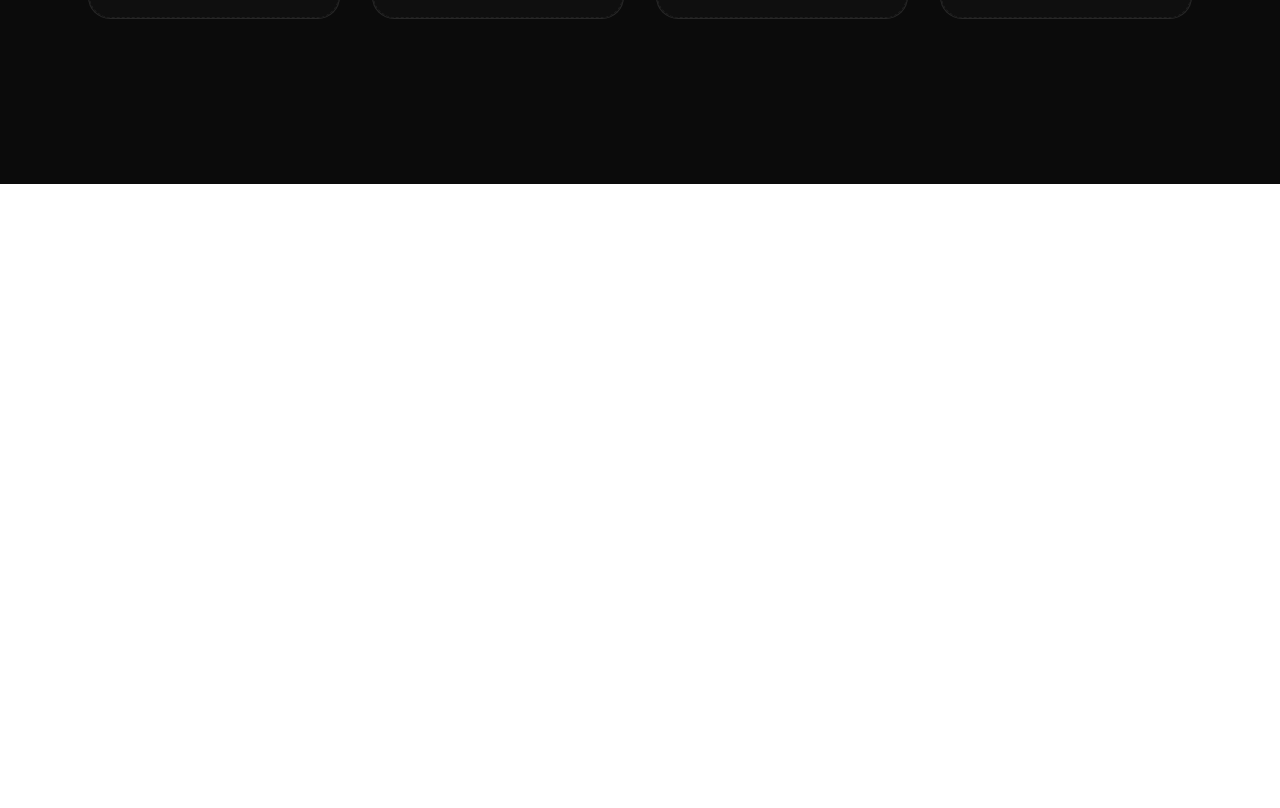
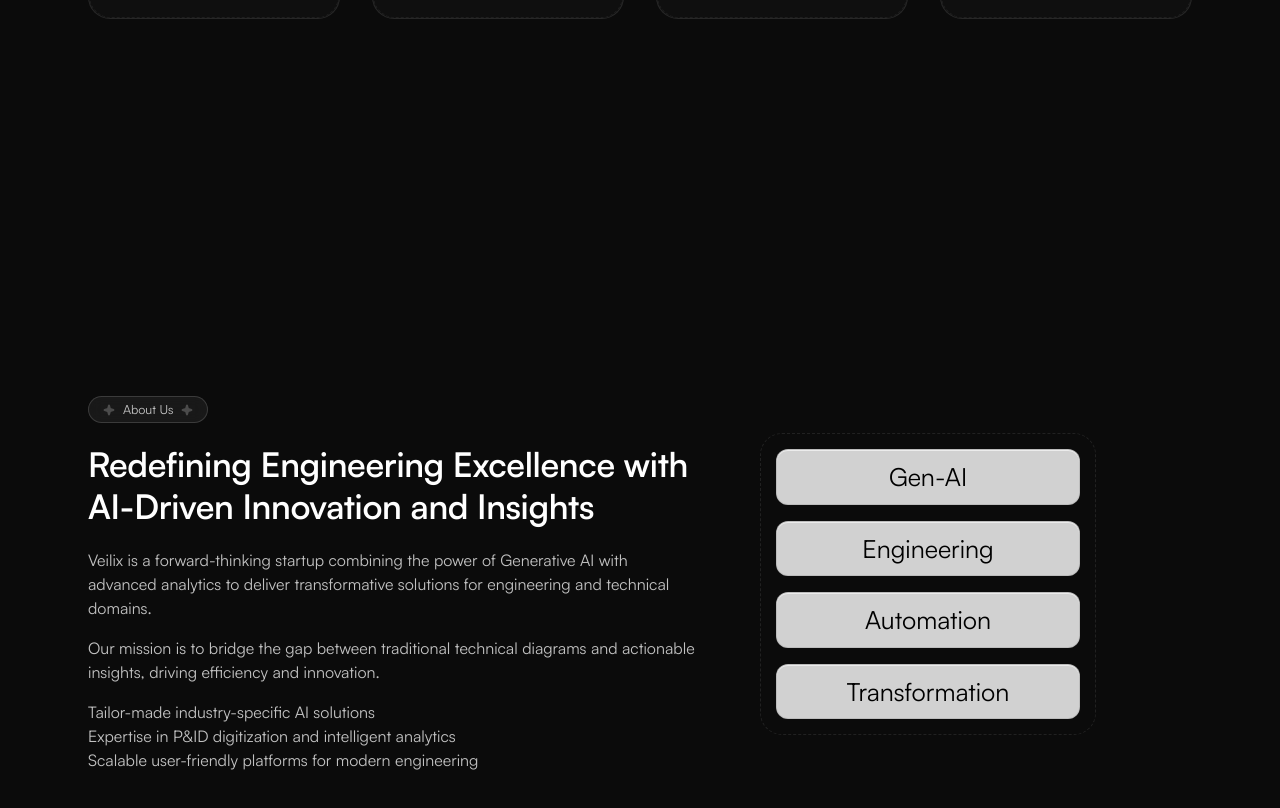
Before and after one commit to aditinnerkar/veilix-app, a React (Vite) app in the folder frontend/: page / in a window 1280 px wide. Shown: the part 1792-2600 px from the top of the page. Before the commit the page ends 1976 px from the top, so only its background shows below. Built offline with nearby package versions, Linux system fonts and the light colour scheme.

Commit message:
Added About Section

```diff
--- a/frontend/src/App.jsx
+++ b/frontend/src/App.jsx
@@ -2,6 +2,7 @@
 import Hero from './components/Hero'
 import Company from './components/companies'
 import WhySection from './components/WhySection'
+import About from './components/About'
 
 const App = () => {
   return (
@@ -10,6 +11,7 @@
       <Hero />
       <Company/>
       <WhySection/>
+      <About/>
     </>
   )
 }
--- a/frontend/src/components/About.jsx
+++ b/frontend/src/components/About.jsx
@@ -0,0 +1,72 @@
+import Star from '../assets/icons/Star.svg'
+
+
+
+export default function About() {
+
+  return (
+    <section id="about" className="relative bg-[#0b0b0b] text-white py-24 min-h-screen flex flex-col items-center justify-center">
+      <div className="mx-auto max-w-6xl px-6 grid grid-cols-12 gap-12 items-center w-full">
+        {/* Left: Copy */}
+        <div className="col-span-7">
+          {/* Pill */}
+          <div className="inline-flex items-center gap-2 rounded-full border border-white/15 bg-white/[0.06] px-3.5 py-1.5 backdrop-blur-sm">
+            <img src={Star} alt="star" className="h-3 w-3 opacity-60" />
+            <span className="text-[12.5px] leading-none text-white/75">About Us</span>
+            <img src={Star} alt="star" className="h-3 w-3 opacity-60" />
+          </div>
+
+          {/* Heading */}
+          <h2 className="mt-5 text-[34px] leading-tight font-semibold tracking-[-0.01em]">
+            Redefining Engineering Excellence with
+            <br /> AI-Driven Innovation and Insights
+          </h2>
+
+          {/* Paragraphs */}
+          <p className="mt-5 text-white/75 max-w-[56ch]">
+            Veilix is a forward-thinking startup combining the power of Generative AI with
+            advanced analytics to deliver transformative solutions for engineering and
+            technical domains.
+          </p>
+
+          <p className="mt-4 text-white/75 max-w-[56ch]">
+            Our mission is to bridge the gap between traditional technical diagrams and
+            actionable insights, driving efficiency and innovation.
+          </p>
+
+            <p className="mt-4 text-white/75 max-w-[56ch]">
+              Tailor-made industry-specific AI solutions<br />
+              Expertise in P&amp;ID digitization and intelligent analytics<br />
+              Scalable user-friendly platforms for modern engineering
+            </p>
+        </div>
+
+        {/* Right: Stacked cards in a dashed container */}
+        <div className="col-span-4 py-2">
+          <div className="relative rounded-[22px] p-4">
+            {/* dashed container border */}
+            <div className="pointer-events-none absolute inset-0 rounded-[22px] border border-white/10 opacity-90 [border-style:dashed]" />
+
+            <div className="flex flex-col gap-4">
+              {['Gen-AI', 'Engineering', 'Automation', 'Transformation'].map((label) => (
+                <button
+                  key={label}
+                  type="button"
+                  className="
+                    rounded-xl bg-[#D1D1D1] text-black px-2 py-2 text-[25px] font-large
+                    shadow-[inset_0_1px_0_rgba(255,255,255,0.6)]
+                    transition-transform duration-200 transform-gpu hover:-translate-y-[2px]
+                    border border-black/10
+                    whitespace-nowrap
+                  "
+                >
+                  {label}
+                </button>
+              ))}
+            </div>
+          </div>
+        </div>
+      </div>
+    </section>
+  );
+}
```
